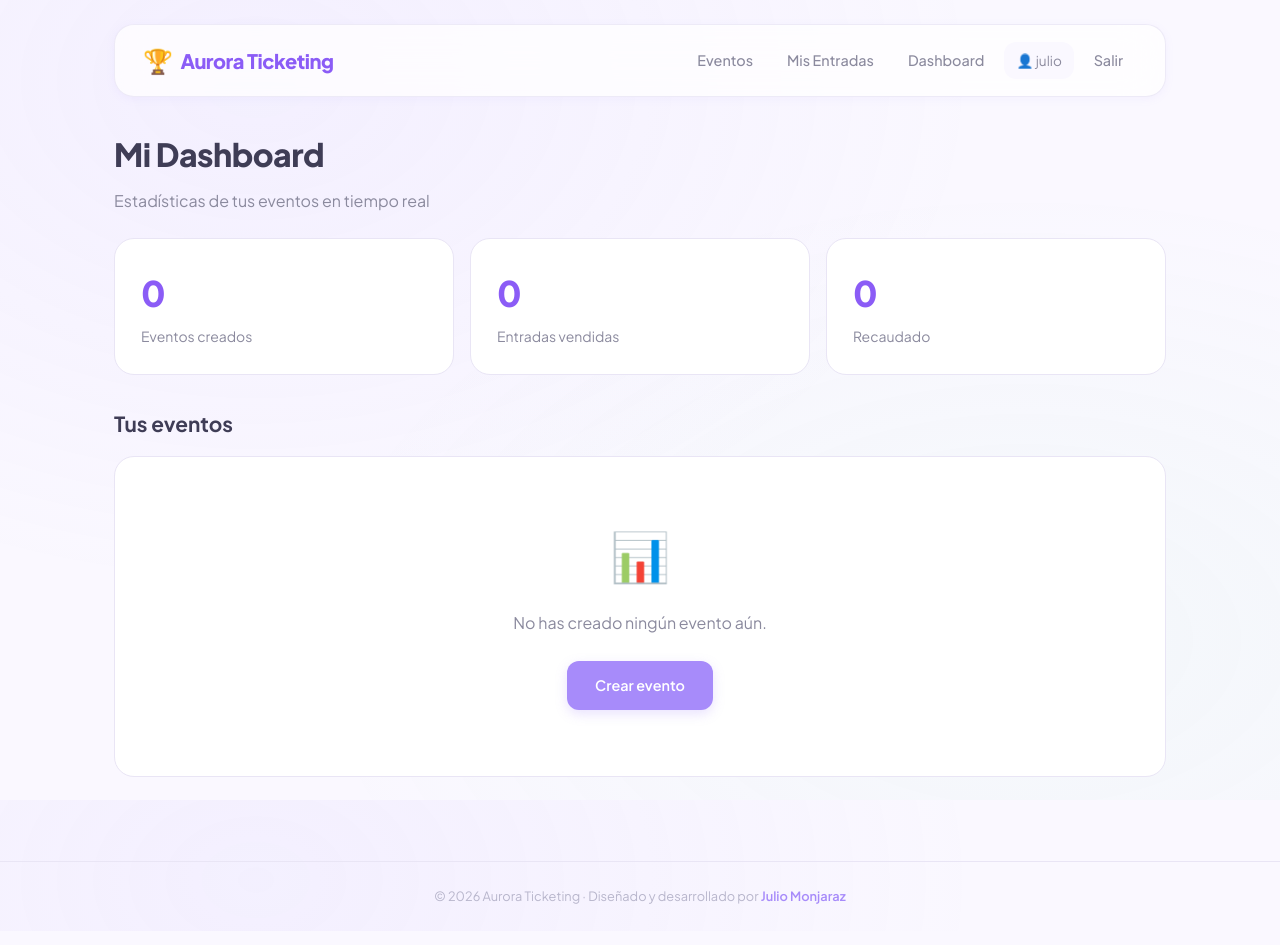
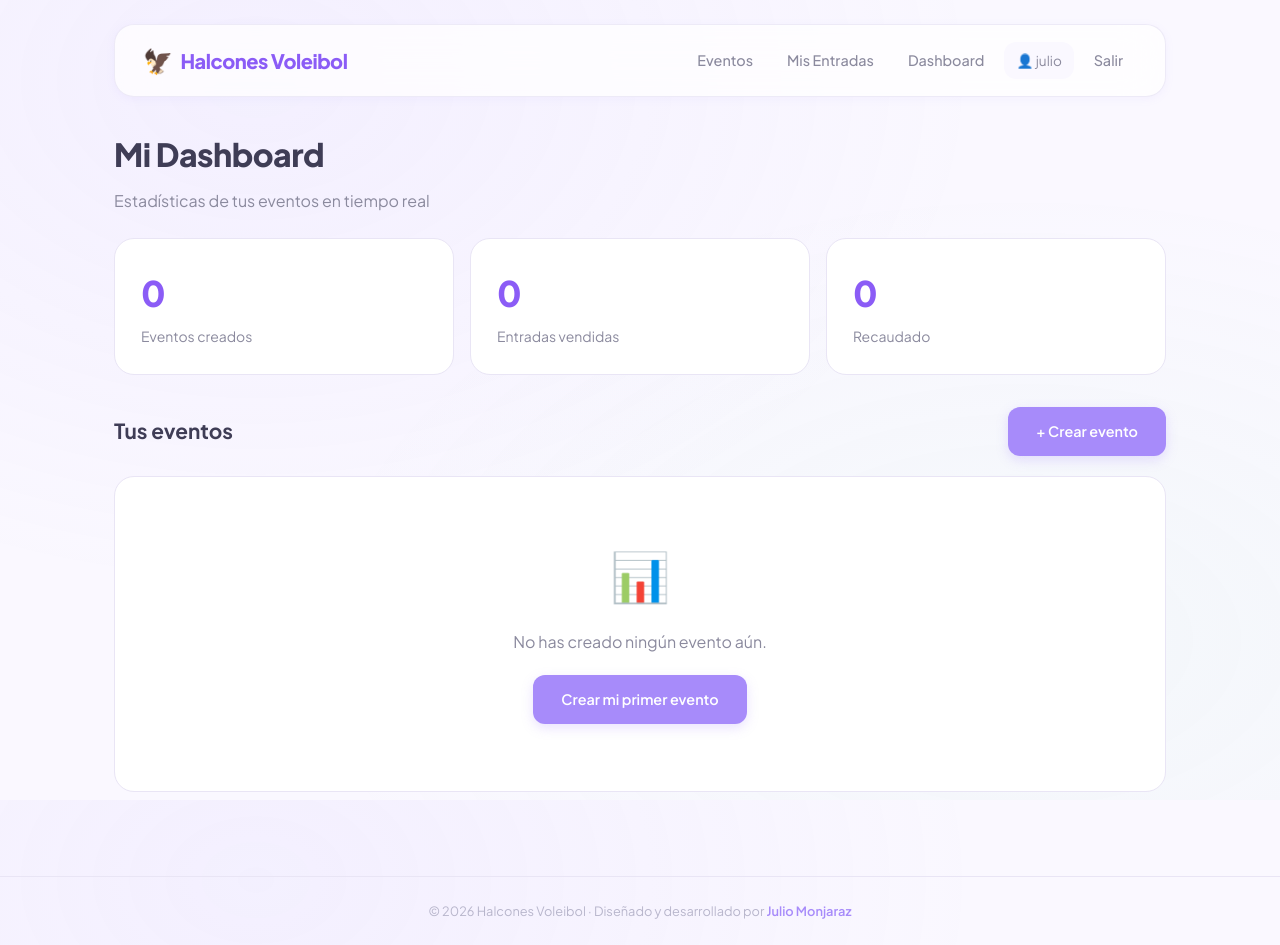
Before and after one commit to JulsMonjaraz/ticketing-django, a Django app: page /dashboard/ in a window 1280 px wide. Before the commit the page ends 904 px from the top, so only its background shows below. Run offline with Django 5.2, Linux system fonts and the light colour scheme; a user stored in the database is signed in; data that the repository does not hold is empty.

Commit message:
Gestión completa de eventos desde el dashboard (crear, editar, desactivar)

```diff
--- a/eventos/templates/eventos/base.html
+++ b/eventos/templates/eventos/base.html
@@ -3,7 +3,7 @@
 <head>
     <meta charset="UTF-8">
     <meta name="viewport" content="width=device-width, initial-scale=1.0">
-    <title>{% block titulo %}Aurora Ticketing{% endblock %}</title>
+    <title>{% block titulo %}Halcones Voleibol{% endblock %}</title>
     <link href="https://fonts.googleapis.com/css2?family=Plus+Jakarta+Sans:wght@400;500;600;700;800&display=swap" rel="stylesheet">
     <style>
         * {
@@ -552,9 +552,9 @@
 
     <div class="container">
         <nav>
-            <a href="{% url 'eventos:lista' %}" class="nav-brand">
-                <span>🏆</span> Aurora Ticketing
-            </a>
+        <a href="{% url 'eventos:lista' %}" class="nav-brand">
+            <span>🦅</span> Halcones Voleibol
+        </a>
             <div class="nav-links">
                 <a href="{% url 'eventos:lista' %}" class="{% if request.resolver_match.url_name == 'lista' %}active{% endif %}">Eventos</a>
                 {% if user.is_authenticated %}
@@ -579,9 +579,9 @@
         {% endblock %}
     </div>
 
-    <footer>
-        &copy; 2026 Aurora Ticketing · Diseñado y desarrollado por <a href="https://github.com/JulsMonjaraz">Julio Monjaraz</a>
-    </footer>
+<footer>
+    &copy; 2026 Halcones Voleibol · Diseñado y desarrollado por <a href="https://github.com/JulsMonjaraz">Julio Monjaraz</a>
+</footer>
 
     <script>
         // === TOAST NOTIFICATIONS ===
--- a/eventos/templates/eventos/dashboard.html
+++ b/eventos/templates/eventos/dashboard.html
@@ -1,6 +1,6 @@
 {% extends 'eventos/base.html' %}
 
-{% block titulo %}Mi Dashboard{% endblock %}
+{% block titulo %}Mi Dashboard{% endblock titulo %}
 
 {% block contenido %}
 <h1>Mi Dashboard</h1>
@@ -21,7 +21,11 @@
     </div>
 </div>
 
-<h2>Tus eventos</h2>
+<div style="display:flex; justify-content:space-between; align-items:center; margin-bottom:20px; flex-wrap:wrap; gap:12px;">
+    <h2 style="margin:0;">Tus eventos</h2>
+    <a href="{% url 'eventos:crear_evento' %}" class="btn">+ Crear evento</a>
+</div>
+
 {% if eventos %}
     <div style="background:#ffffff; border:1px solid #e9e5f5; border-radius:20px; overflow:hidden; box-shadow:0 2px 12px rgba(167,139,250,0.06); animation: slideUp 0.5s ease;">
         <table style="width:100%; border-collapse:collapse;">
@@ -31,6 +35,7 @@
                     <th style="padding:16px; font-size:0.8rem; color:#8b8a9e; font-weight:600;">Fecha</th>
                     <th style="padding:16px; font-size:0.8rem; color:#8b8a9e; font-weight:600;">Vendidas</th>
                     <th style="padding:16px; font-size:0.8rem; color:#8b8a9e; font-weight:600;">Recaudado</th>
+                    <th style="padding:16px; font-size:0.8rem; color:#8b8a9e; font-weight:600;">Estado</th>
                     <th style="padding:16px; font-size:0.8rem; color:#8b8a9e; font-weight:600;">Acciones</th>
                 </tr>
             </thead>
@@ -46,7 +51,19 @@
                         <td style="padding:16px; color:#8b8a9e; font-size:0.875rem;">{{ item.entradas_vendidas }}</td>
                         <td style="padding:16px; color:#8b8a9e; font-size:0.875rem;">${{ item.recaudado }}</td>
                         <td style="padding:16px;">
-                            <a href="{% url 'admin:eventos_evento_change' item.evento.id %}" class="btn btn-outline" style="padding:6px 14px; font-size:0.8rem;">Editar</a>
+                            {% if item.evento.activo %}
+                                <span style="background:#d1fae5; color:#065f46; padding:4px 10px; border-radius:8px; font-size:0.75rem; font-weight:600;">Activo</span>
+                            {% else %}
+                                <span style="background:#fee2e2; color:#991b1b; padding:4px 10px; border-radius:8px; font-size:0.75rem; font-weight:600;">Inactivo</span>
+                            {% endif %}
+                        </td>
+                        <td style="padding:16px;">
+                            <div style="display:flex; gap:8px;">
+                                <a href="{% url 'eventos:editar_evento' item.evento.id %}" class="btn btn-outline" style="padding:6px 14px; font-size:0.8rem;">Editar</a>
+                                {% if item.evento.activo %}
+                                    <a href="{% url 'eventos:desactivar_evento' item.evento.id %}" class="btn btn-outline" style="padding:6px 14px; font-size:0.8rem; color:#dc2626; border-color:#fca5a5;" onclick="return confirm('¿Desactivar este evento?');">Desactivar</a>
+                                {% endif %}
+                            </div>
                         </td>
                     </tr>
                 {% endfor %}
@@ -56,9 +73,8 @@
 {% else %}
     <div style="background:#ffffff; padding:60px 40px; border-radius:20px; text-align:center; border:1px solid #e9e5f5; animation: slideUp 0.5s ease;">
         <div style="font-size:3rem; margin-bottom:16px;">📊</div>
-        <p style="color:#8b8a9e;">No has creado ningún evento aún.</p>
-        <br>
-        <a href="{% url 'admin:eventos_evento_add' %}" class="btn">Crear evento</a>
+        <p style="color:#8b8a9e; margin-bottom:20px;">No has creado ningún evento aún.</p>
+        <a href="{% url 'eventos:crear_evento' %}" class="btn">Crear mi primer evento</a>
     </div>
 {% endif %}
-{% endblock %}
+{% endblock contenido %}
--- a/eventos/templates/eventos/lista.html
+++ b/eventos/templates/eventos/lista.html
@@ -1,11 +1,11 @@
 {% extends 'eventos/base.html' %}
 
-{% block titulo %}Eventos - Aurora Ticketing{% endblock %}
+{% block titulo %}Eventos - Halcones Voleibol{% endblock %}
 
 {% block contenido %}
     <div style="animation: slideUp 0.5s ease;">
         <h1>Próximos Eventos</h1>
-        <p style="color:#8b8a9e; margin-bottom:24px;">Compra tus entradas para los mejores torneos y partidos</p>
+        <p style="color:#8b8a9e; margin-bottom:24px;">Compra tus entradas para los partidos de la Academia de Voleibol Halcones</p>
     </div>
 
     {% if eventos %}
--- a/eventos/urls.py
+++ b/eventos/urls.py
@@ -10,5 +10,7 @@ urlpatterns = [
     path('<int:pk>/comprar/', views.comprar_entrada, name='comprar'),
     path('dashboard/', views.dashboard_organizador, name='dashboard'),
     path('pago-exitoso/<int:pk>/', views.pago_exitoso, name='pago_exitoso'),
-    path('stripe-webhook/', views.stripe_webhook, name='stripe_webhook'),
+    path('stripe-webhook/', views.stripe_webhook, name='stripe_webhook'),path('evento/crear/', views.crear_evento, name='crear_evento'),
+    path('evento/<int:pk>/editar/', views.editar_evento, name='editar_evento'),
+    path('evento/<int:pk>/desactivar/', views.desactivar_evento, name='desactivar_evento'),
 ]
--- a/eventos/views.py
+++ b/eventos/views.py
@@ -14,6 +14,7 @@ from django.contrib.auth.models import User
 from django.views.decorators.csrf import csrf_exempt
 from django.http import HttpResponse
 from django.conf import settings
+from .forms import EventoForm
 
 
 # secret key
@@ -152,3 +153,44 @@ def stripe_webhook(request):
                 pass
 
     return HttpResponse(status=200)
+
+@login_required
+def crear_evento(request):
+    if request.method == 'POST':
+        form = EventoForm(request.POST, request.FILES)
+        if form.is_valid():
+            evento = form.save(commit=False)
+            evento.organizador = request.user
+            evento.save()
+            messages.success(request, '¡Evento creado exitosamente!')
+            return redirect('eventos:dashboard')
+    else:
+        form = EventoForm()
+    return render(request, 'eventos/evento_form.html', {'form': form, 'accion': 'Crear'})
+
+
+@login_required
+def editar_evento(request, pk):
+    evento = get_object_or_404(Evento, pk=pk, organizador=request.user)
+    if request.method == 'POST':
+        form = EventoForm(request.POST, request.FILES, instance=evento)
+        if form.is_valid():
+            form.save()
+            messages.success(request, 'Evento actualizado correctamente.')
+            return redirect('eventos:dashboard')
+    else:
+        form = EventoForm(instance=evento)
+    return render(request, 'eventos/evento_form.html', {
+        'form': form,
+        'accion': 'Editar',
+        'evento': evento,
+    })
+
+
+@login_required
+def desactivar_evento(request, pk):
+    evento = get_object_or_404(Evento, pk=pk, organizador=request.user)
+    evento.activo = False
+    evento.save()
+    messages.info(request, f'Evento "{evento.nombre}" desactivado.')
+    return redirect('eventos:dashboard')
```
Also changed, not shown: eventos/forms.py (+15 -0 lines), eventos/templates/eventos/evento_form.html (added, +29 -0 lines), README.md.
